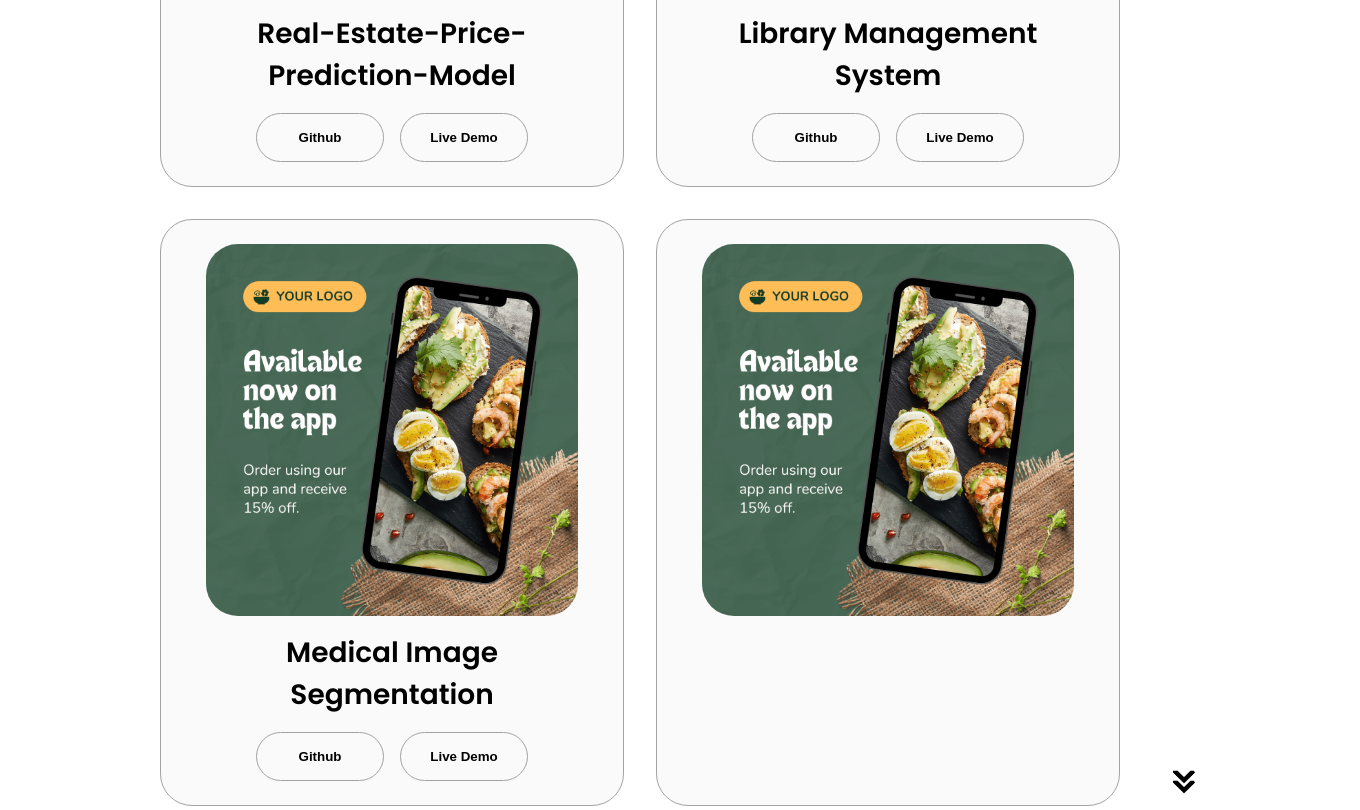
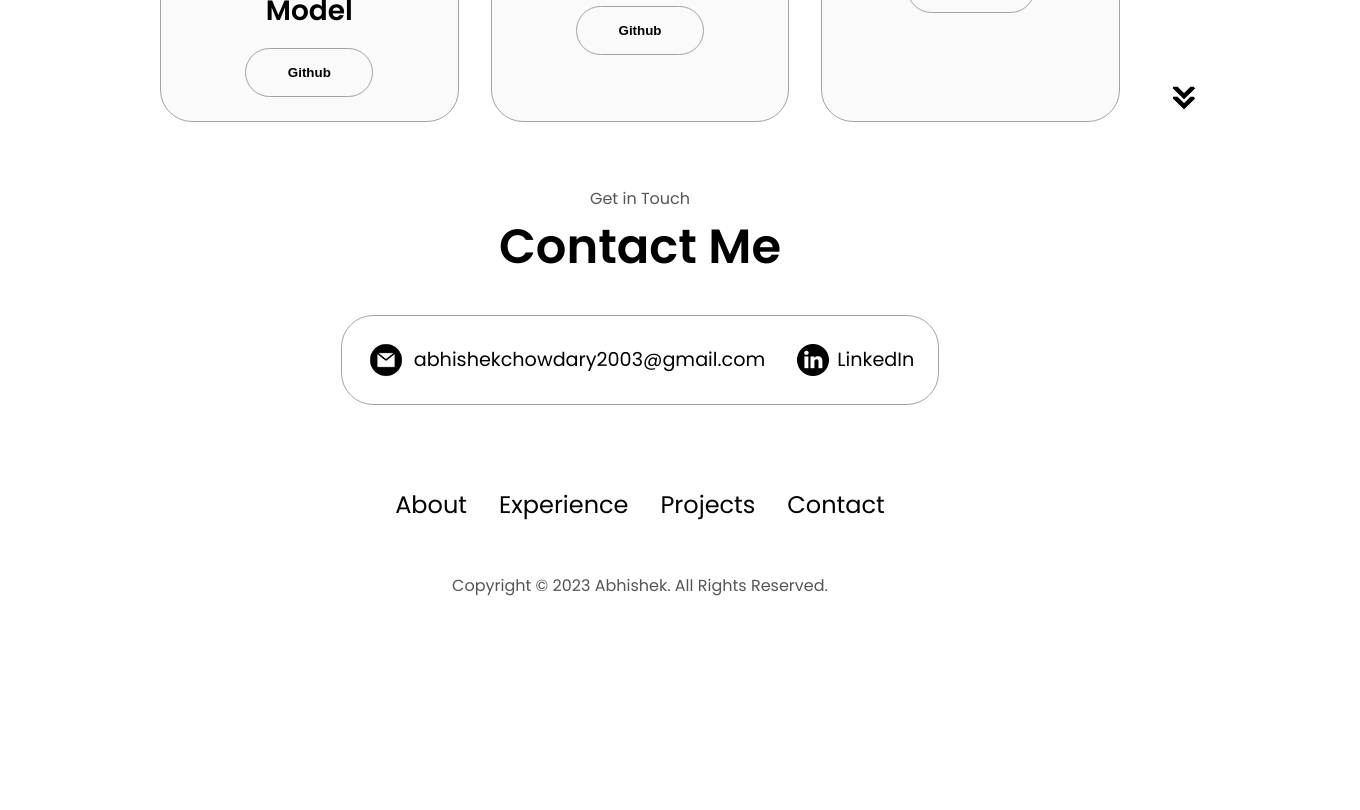
Before and after one commit to nightrider898/portfoli-website, a plain HTML site: page index.html in a window 1280 px wide. Shown: the part 2994-3804 px from the top of the page, 1360 px wide, since content can reach past the window. After the commit the page ends 3639 px from the top, so only its background shows below. Drawn offline with Linux system fonts and the light colour scheme.

Commit message:
Update index.html

```diff
--- a/index.html
+++ b/index.html
@@ -253,6 +253,7 @@
           onclick="location.href='./#projects'"
         />
       </section>
+
     <section id="projects">
         <p class="section__text__p1">Browse My Recent</p>
         <h1 class="title">Projects</h1>
@@ -274,12 +275,6 @@
                         >
                             Github
                         </button>
-                   <button
-                  class="btn btn-color-2 project-btn"
-                  onclick="location.href='https://https://github.com/nightrider898/Online-Auction/'"
-                >
-                  Live Demo
-                </button>
                     </div>
                 </div>
                 <div class="details-container color-container">
@@ -289,24 +284,14 @@
                             alt="Project 2"
                             class="project-img"
                         />
-
-
-
-
                     </div>
                     <h2 class="experience-sub-title project-title">Library Management System</h2>
                     <div class="btn-container">
                         <button
                             class="btn btn-color-2 project-btn"
-                  onclick="location.href='https://github.com/nightrider898/library-management"
+                            onclick="location.href='https://github.com/nightrider898/library-management'"
                         >
                             Github
-                </button>
-                <button
-                  class="btn btn-color-2 project-btn"
-                  onclick="location.href="https://github.com/nightrider898/library-management"
-                >
-                  Live Demo
                         </button>
                     </div>
                 </div>
@@ -322,28 +307,21 @@
                     <div class="btn-container">
                         <button
                             class="btn btn-color-2 project-btn"
-                  onclick="location.href='https://github.com/nightrider898/Medical-Image-segmentation"
+                            onclick="location.href='https://github.com/nightrider898/Medical-Image-segmentation'"
                         >
                             Github
                         </button>
-                <button
-                  class="btn btn-color-2 project-btn"
-                  onclick="location.href="https://github.com/nightrider898/Medical-Image-segmentation"
-                >
-                  Live Demo
-                </button>
-              </div>
-            </div>
-            <div class="details-container color-container">
-              <div class="article-container">
-                <img
-                  src="./assets/project-3.png"
-                  alt="Project 3"
-                  class="project-img"
-                />
                     </div>
                 </div>
             </div>
+        </div>
+        <img
+            src="./assets/arrow.png"
+            alt="Arrow icon"
+            class="icon arrow"
+            onclick="location.href='./#contact'"
+        />
+    </section>
         </div>
         <img
           src="./assets/arrow.png"
```
Lines whose indentation alone changed are shown as unchanged.
